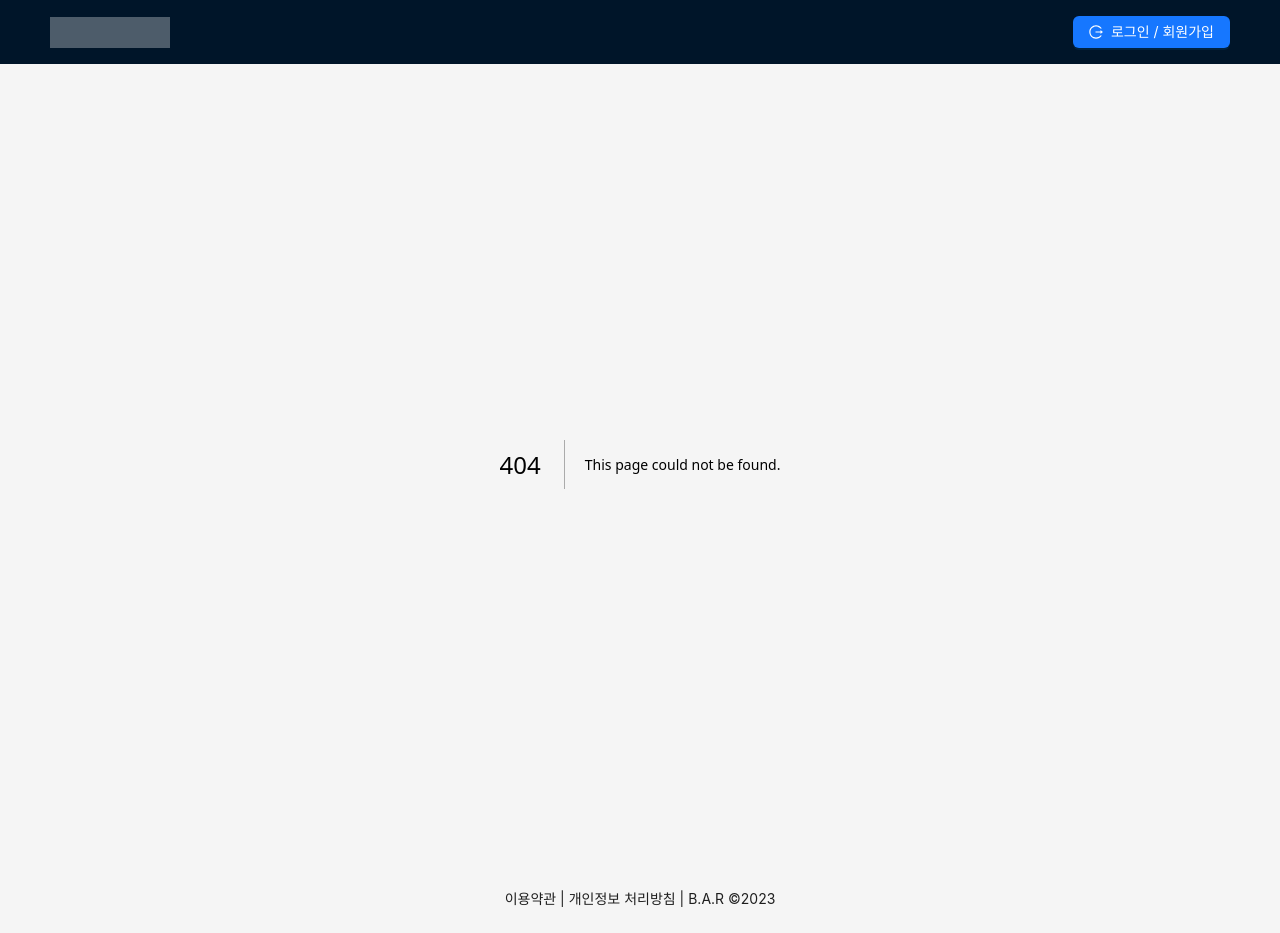
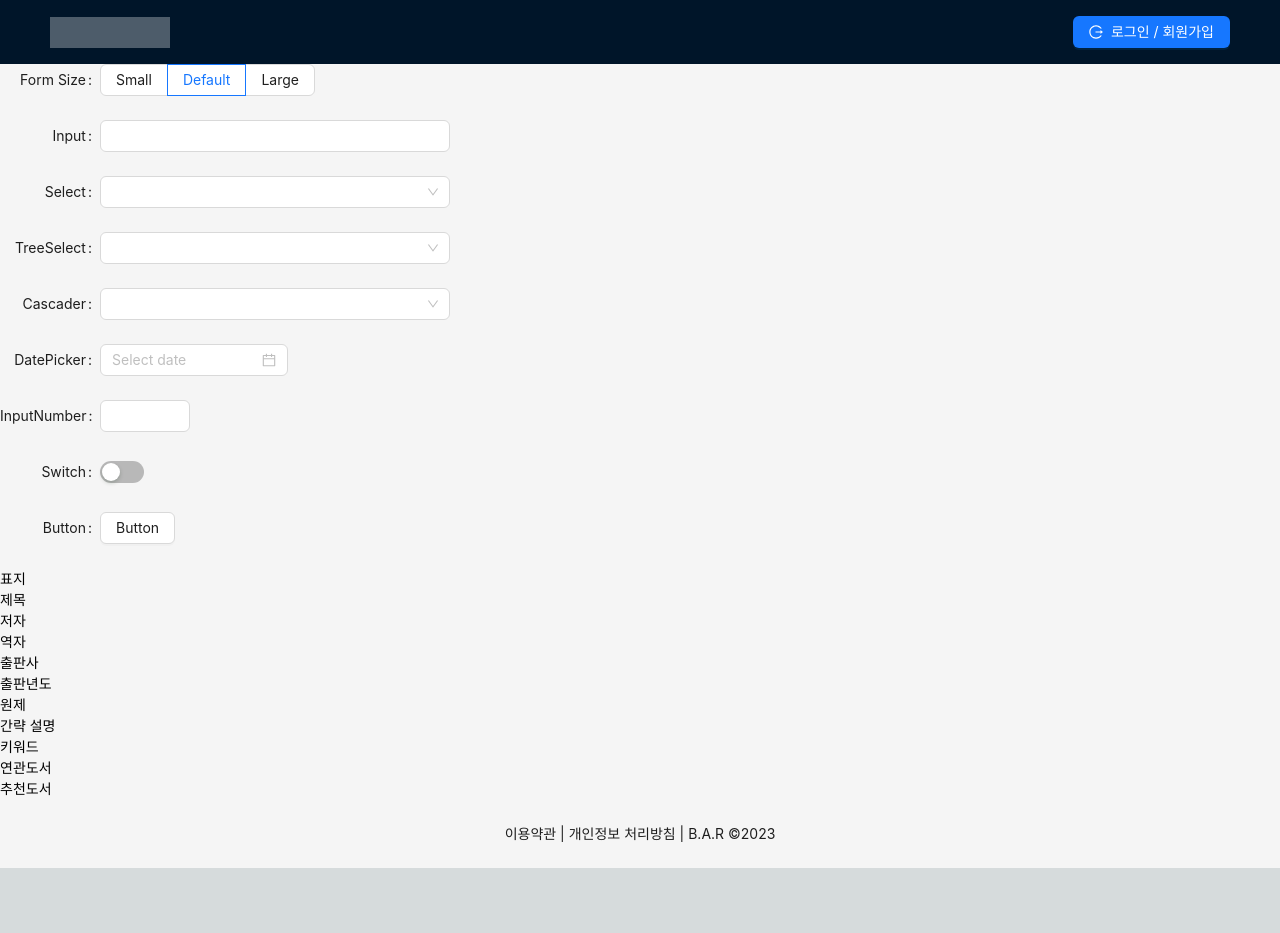
Before and after one commit to Song-Ahyeon/bar-test-app, a Next.js app: page /edit in a window 1280 px wide. Before the commit this address had no page. After the commit the page ends 868 px from the top, so only its background shows below. Built offline with nearby package versions, Linux system fonts and the light colour scheme.

Commit message:
Create edit page

```diff
--- /dev/null
+++ b/pages/edit/index.tsx
@@ -0,0 +1,101 @@
+import { Button,
+    Cascader,
+    DatePicker,
+    Form,
+    Input,
+    InputNumber,
+    Radio,
+    Select,
+    Switch,
+    TreeSelect,
+    theme, } from 'antd'
+import React, { useState } from 'react';
+
+type SizeType = Parameters<typeof Form>[0]['size'];
+
+const Edit = () => {
+
+    const [componentSize, setComponentSize] = useState<SizeType | 'default'>('default');
+
+    const {
+        token: { colorBgContainer },
+      } = theme.useToken();
+
+      const onFormLayoutChange = ({ size }: { size: SizeType }) => {
+        setComponentSize(size);
+      };
+
+
+    return (<>
+    <Form
+      labelCol={{ span: 4 }}
+      wrapperCol={{ span: 14 }}
+      layout="horizontal"
+      initialValues={{ size: componentSize }}
+      onValuesChange={onFormLayoutChange}
+      size={componentSize as SizeType}
+      style={{ maxWidth: 600 }}
+    >
+      <Form.Item label="Form Size" name="size">
+        <Radio.Group>
+          <Radio.Button value="small">Small</Radio.Button>
+          <Radio.Button value="default">Default</Radio.Button>
+          <Radio.Button value="large">Large</Radio.Button>
+        </Radio.Group>
+      </Form.Item>
+      <Form.Item label="Input">
+        <Input />
+      </Form.Item>
+      <Form.Item label="Select">
+        <Select>
+          <Select.Option value="demo">Demo</Select.Option>
+        </Select>
+      </Form.Item>
+      <Form.Item label="TreeSelect">
+        <TreeSelect
+          treeData={[
+            { title: 'Light', value: 'light', children: [{ title: 'Bamboo', value: 'bamboo' }] },
+          ]}
+        />
+      </Form.Item>
+      <Form.Item label="Cascader">
+        <Cascader
+          options={[
+            {
+              value: 'zhejiang',
+              label: 'Zhejiang',
+              children: [{ value: 'hangzhou', label: 'Hangzhou' }],
+            },
+          ]}
+        />
+      </Form.Item>
+      <Form.Item label="DatePicker">
+        <DatePicker />
+      </Form.Item>
+      <Form.Item label="InputNumber">
+        <InputNumber />
+      </Form.Item>
+      <Form.Item label="Switch" valuePropName="checked">
+        <Switch />
+      </Form.Item>
+      <Form.Item label="Button">
+        <Button>Button</Button>
+      </Form.Item>
+    </Form>
+
+
+        <p>표지</p>
+        <p>제목</p>
+        <p>저자</p>
+        <p>역자</p>
+        <p>출판사</p>
+        <p>출판년도</p>
+        <p>원제</p>
+        <p>간략 설명</p>
+        <p>키워드</p>
+        <p>연관도서</p>
+        <p>추천도서</p>
+    </>)
+}
+
+export default Edit;
```
